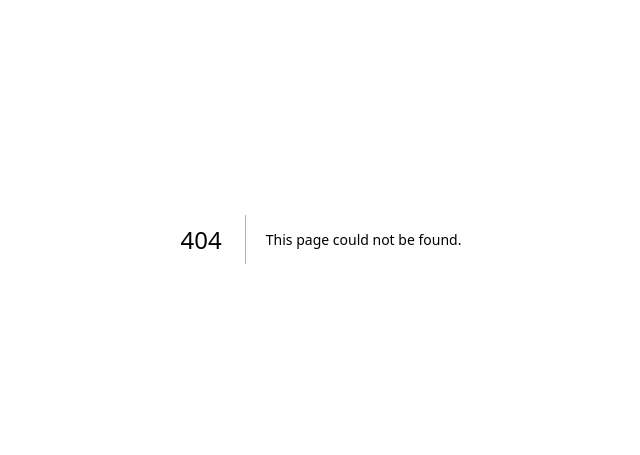
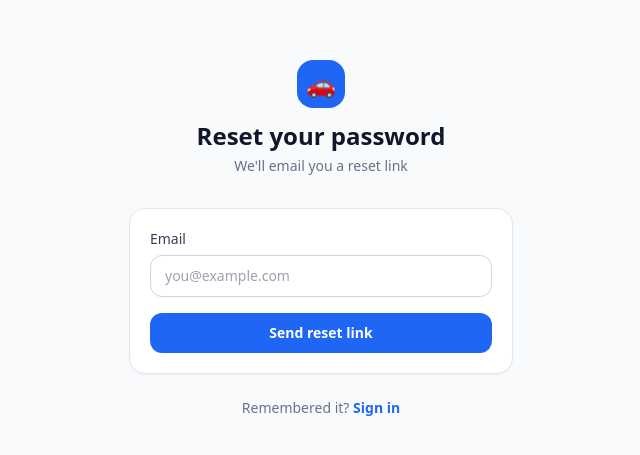
Before and after one commit to anjulmishra3/drivescore-web, a Next.js app: page /forgot-password in a window 1280 px wide. Before the commit this address had no page. Shown: the part 161-616 px from the top of the page, without its empty margins (319-959 px from the left). Built offline with nearby package versions, Linux system fonts and the light colour scheme.

Commit message:
Add self-serve password reset: /forgot-password + /reset-password via auth/confirm code exchange; Forgot link on login

```diff
--- /dev/null
+++ b/src/app/forgot-password/page.tsx
@@ -0,0 +1,74 @@
+"use client";
+
+import { useState } from "react";
+import Link from "next/link";
+import { createClient } from "@/lib/supabase/client";
+
+export default function ForgotPasswordPage() {
+  const [email, setEmail] = useState("");
+  const [sent, setSent] = useState(false);
+  const [error, setError] = useState<string | null>(null);
+  const [loading, setLoading] = useState(false);
+
+  async function onSubmit(e: React.FormEvent) {
+    e.preventDefault();
+    setLoading(true);
+    setError(null);
+    const supabase = createClient();
+    // The recovery email links to /auth/confirm, which exchanges the code for a
+    // session and forwards to /reset-password where the new password is set.
+    const { error } = await supabase.auth.resetPasswordForEmail(email, {
+      redirectTo: `${window.location.origin}/auth/confirm?next=/reset-password`,
+    });
+    setLoading(false);
+    if (error) setError(error.message);
+    else setSent(true);
+  }
+
+  return (
+    <main className="flex min-h-screen items-center justify-center px-4">
+      <div className="w-full max-w-sm">
+        <div className="mb-8 text-center">
+          <div className="mx-auto mb-3 flex h-12 w-12 items-center justify-center rounded-2xl bg-brand-600 text-2xl">🚗</div>
+          <h1 className="text-2xl font-bold">Reset your password</h1>
+          <p className="mt-1 text-sm text-slate-500">We&apos;ll email you a reset link</p>
+        </div>
+
+        {sent ? (
+          <div className="card space-y-3 text-center">
+            <div className="text-3xl">📧</div>
+            <p className="text-sm text-slate-600">
+              If an account exists for <strong>{email}</strong>, a password-reset link is on its way.
+              Open it on this device and you&apos;ll be able to set a new password.
+            </p>
+            <p className="text-xs text-slate-400">
+              Didn&apos;t get it? Check spam — free-tier email can be slow — or try again.
+            </p>
+            <Link href="/login" className="btn-ghost w-full">Back to sign in</Link>
+          </div>
+        ) : (
+          <>
+            {error && <p className="mb-4 rounded-xl bg-red-50 px-4 py-3 text-sm text-red-700">{error}</p>}
+            <form onSubmit={onSubmit} className="card space-y-4">
+              <div>
+                <label className="label" htmlFor="email">Email</label>
+                <input
+                  className="input" id="email" type="email" required autoComplete="email"
+                  value={email} onChange={(e) => setEmail(e.target.value)}
+                  placeholder="you@example.com"
+                />
+              </div>
+              <button className="btn-primary w-full" type="submit" disabled={loading}>
+                {loading ? "Sending…" : "Send reset link"}
+              </button>
+            </form>
+            <p className="mt-6 text-center text-sm text-slate-500">
+              Remembered it?{" "}
+              <Link className="font-semibold text-brand-600 hover:underline" href="/login">Sign in</Link>
+            </p>
+          </>
+        )}
+      </div>
+    </main>
+  );
+}
--- a/src/app/login/page.tsx
+++ b/src/app/login/page.tsx
@@ -35,7 +35,12 @@ export default function LoginPage({
             <input className="input" id="email" name="email" type="email" required autoComplete="email" />
           </div>
           <div>
-            <label className="label" htmlFor="password">Password</label>
+            <div className="flex items-baseline justify-between">
+              <label className="label" htmlFor="password">Password</label>
+              <Link href="/forgot-password" className="text-xs font-medium text-brand-600 hover:underline">
+                Forgot?
+              </Link>
+            </div>
             <input className="input" id="password" name="password" type="password" required autoComplete="current-password" />
           </div>
           <button className="btn-primary w-full" type="submit">Sign in</button>
--- /dev/null
+++ b/src/app/reset-password/page.tsx
@@ -0,0 +1,80 @@
+"use client";
+
+import { useEffect, useState } from "react";
+import Link from "next/link";
+import { useRouter } from "next/navigation";
+import { createClient } from "@/lib/supabase/client";
+
+export default function ResetPasswordPage() {
+  const router = useRouter();
+  const [password, setPassword] = useState("");
+  const [confirm, setConfirm] = useState("");
+  const [error, setError] = useState<string | null>(null);
+  const [loading, setLoading] = useState(false);
+  const [ready, setReady] = useState<boolean | null>(null); // is there a recovery session?
+
+  // The recovery link routes through /auth/confirm, which establishes a session
+  // before landing here. Verify it exists so we can give a clear message if the
+  // link was invalid/expired or opened on a different device.
+  useEffect(() => {
+    const supabase = createClient();
+    supabase.auth.getSession().then(({ data }) => setReady(!!data.session));
+  }, []);
+
+  async function onSubmit(e: React.FormEvent) {
+    e.preventDefault();
+    setError(null);
+    if (password.length < 6) return setError("Password must be at least 6 characters.");
+    if (password !== confirm) return setError("Passwords don't match.");
+    setLoading(true);
+    const supabase = createClient();
+    const { error } = await supabase.auth.updateUser({ password });
+    setLoading(false);
+    if (error) return setError(error.message);
+    router.push("/dashboard");
+  }
+
+  return (
+    <main className="flex min-h-screen items-center justify-center px-4">
+      <div className="w-full max-w-sm">
+        <div className="mb-8 text-center">
+          <div className="mx-auto mb-3 flex h-12 w-12 items-center justify-center rounded-2xl bg-brand-600 text-2xl">🚗</div>
+          <h1 className="text-2xl font-bold">Set a new password</h1>
+        </div>
+
+        {ready === false ? (
+          <div className="card space-y-3 text-center">
+            <p className="text-sm text-slate-600">
+              This reset link is invalid or has expired, or it was opened on a different device than
+              where you requested it.
+            </p>
+            <Link href="/forgot-password" className="btn-primary w-full">Request a new link</Link>
+          </div>
+        ) : (
+          <>
+            {error && <p className="mb-4 rounded-xl bg-red-50 px-4 py-3 text-sm text-red-700">{error}</p>}
+            <form onSubmit={onSubmit} className="card space-y-4">
+              <div>
+                <label className="label" htmlFor="password">New password</label>
+                <input
+                  className="input" id="password" type="password" required minLength={6} autoComplete="new-password"
+                  value={password} onChange={(e) => setPassword(e.target.value)}
+                />
+              </div>
+              <div>
+                <label className="label" htmlFor="confirm">Confirm new password</label>
+                <input
+                  className="input" id="confirm" type="password" required minLength={6} autoComplete="new-password"
+                  value={confirm} onChange={(e) => setConfirm(e.target.value)}
+                />
+              </div>
+              <button className="btn-primary w-full" type="submit" disabled={loading || ready === null}>
+                {loading ? "Saving…" : "Update password"}
+              </button>
+            </form>
+          </>
+        )}
+      </div>
+    </main>
+  );
+}
```
